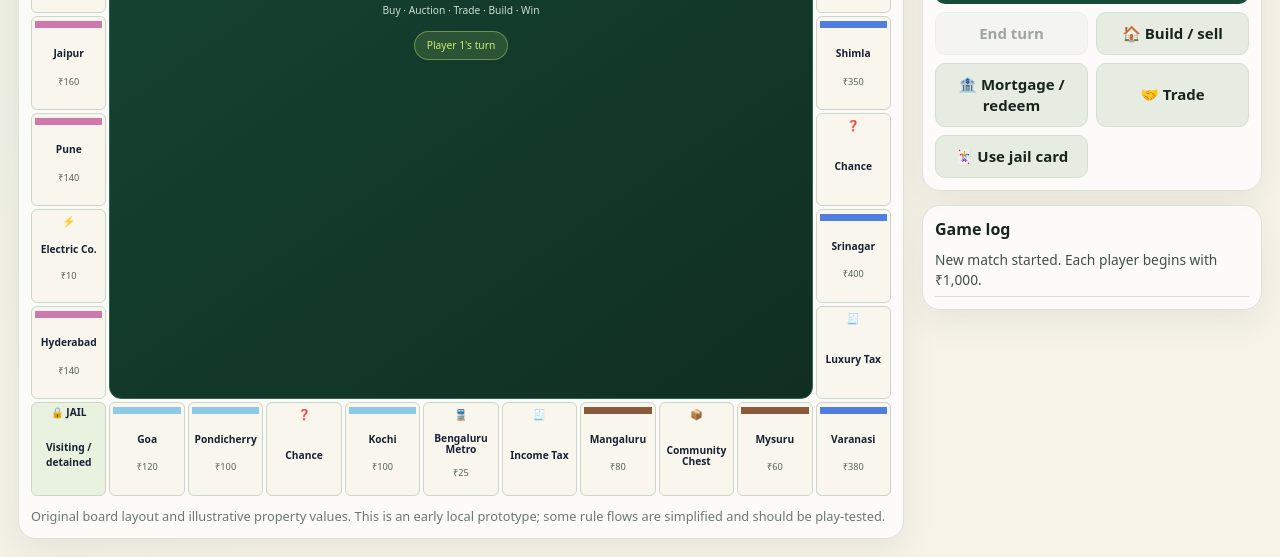
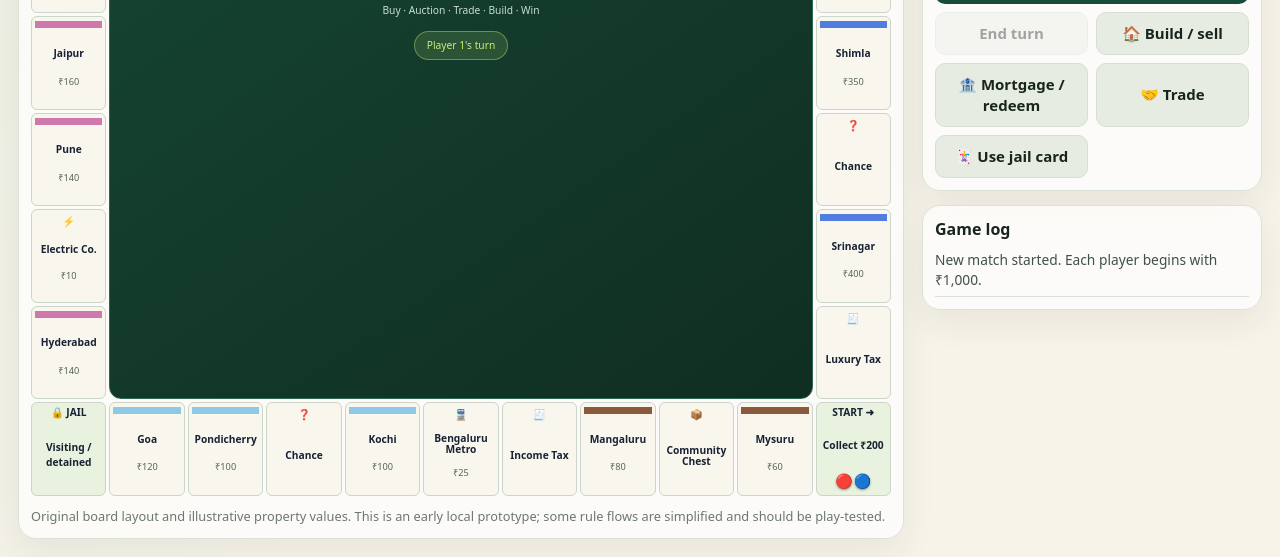
Before and after one commit to rajeevtv1972-crypto/business-board-game, a plain HTML site: page index.html in a window 1280 px wide. Shown: the part 683-1240 px from the top of the page. Drawn offline with Linux system fonts and the light colour scheme.

Commit message:
Fix board layout to use 40 spaces

```diff
--- a/index.html
+++ b/index.html
@@ -29,7 +29,7 @@ main{max-width:1400px;margin:auto;padding:18px;display:grid;grid-template-column
 <div id="modal" class="modal"><div class="dialog"><h2 id="modalTitle"></h2><div id="modalBody"></div><div id="modalActions" class="dialog-actions"></div></div></div>
 <script>
 const C={brown:"#8b5a3c",light:"#8fc9e8",pink:"#cf78ad",orange:"#ed9b4a",red:"#dc5c61",yellow:"#e9cb55",green:"#53a879",blue:"#527de0",rail:"#56657a",none:"#a4a4a4"};
-const raw=[["START","corner","Start"],["Mysuru","property","brown",60,2,50],["Community Chest","chest"],["Mangaluru","property","brown",80,4,50],["Income Tax","tax",100],["Bengaluru Metro","rail",200,25],["Kochi","property","light",100,6,50],["Chance","chance"],["Pondicherry","property","light",100,6,50],["Goa","property","light",120,8,50],["JAIL","corner","Just visiting"],["Hyderabad","property","pink",140,10,100],["Electric Co.","utility",150,10],["Pune","property","pink",140,10,100],["Jaipur","property","pink",160,12,100],["Indian Railways","rail",200,25],["Ahmedabad","property","orange",180,14,100],["Community Chest","chest"],["Lucknow","property","orange",180,14,100],["Bhopal","property","orange",200,16,100],["FREE PARKING","corner","Rest stop"],["Chandigarh","property","red",220,18,150],["Chance","chance"],["Amritsar","property","red",220,18,150],["Delhi","property","red",240,20,150],["Airport Express","rail",200,25],["Kolkata","property","yellow",260,22,150],["Chennai","property","yellow",260,22,150],["Water Works","utility",150,10],["Mumbai","property","yellow",280,24,150],["GO TO JAIL","corner","Pay attention"],["Indore","property","green",300,26,200],["Surat","property","green",300,26,200],["Community Chest","chest"],["Bengaluru","property","green",320,28,200],["National Rail","rail",200,25],["Shimla","property","blue",350,35,200],["Chance","chance"],["Srinagar","property","blue",400,50,200],["Luxury Tax","tax",100],["Varanasi","property","blue",380,40,200]];
+const raw=[["START","corner","Start"],["Mysuru","property","brown",60,2,50],["Community Chest","chest"],["Mangaluru","property","brown",80,4,50],["Income Tax","tax",100],["Bengaluru Metro","rail",200,25],["Kochi","property","light",100,6,50],["Chance","chance"],["Pondicherry","property","light",100,6,50],["Goa","property","light",120,8,50],["JAIL","corner","Just visiting"],["Hyderabad","property","pink",140,10,100],["Electric Co.","utility",150,10],["Pune","property","pink",140,10,100],["Jaipur","property","pink",160,12,100],["Indian Railways","rail",200,25],["Ahmedabad","property","orange",180,14,100],["Community Chest","chest"],["Lucknow","property","orange",180,14,100],["Bhopal","property","orange",200,16,100],["FREE PARKING","corner","Rest stop"],["Chandigarh","property","red",220,18,150],["Chance","chance"],["Amritsar","property","red",220,18,150],["Delhi","property","red",240,20,150],["Airport Express","rail",200,25],["Kolkata","property","yellow",260,22,150],["Chennai","property","yellow",260,22,150],["Water Works","utility",150,10],["Mumbai","property","yellow",280,24,150],["GO TO JAIL","corner","Pay attention"],["Indore","property","green",300,26,200],["Surat","property","green",300,26,200],["Community Chest","chest"],["Bengaluru","property","green",320,28,200],["National Rail","rail",200,25],["Shimla","property","blue",350,35,200],["Chance","chance"],["Srinagar","property","blue",400,50,200],["Luxury Tax","tax",100]];
 const spaces=raw.map((r,i)=>({id:i,name:r[0],type:r[1],group:r[2]||"none",price:r[3]||0,rent:r[4]||0,buildCost:r[5]||0,owner:null,houses:0,mortgaged:false}));
 const groupMembers=g=>spaces.filter(s=>s.type==="property"&&s.group===g);
 const playerColors=["#ef646f","#4ca9d0","#e9b94f","#57c995"];
```
